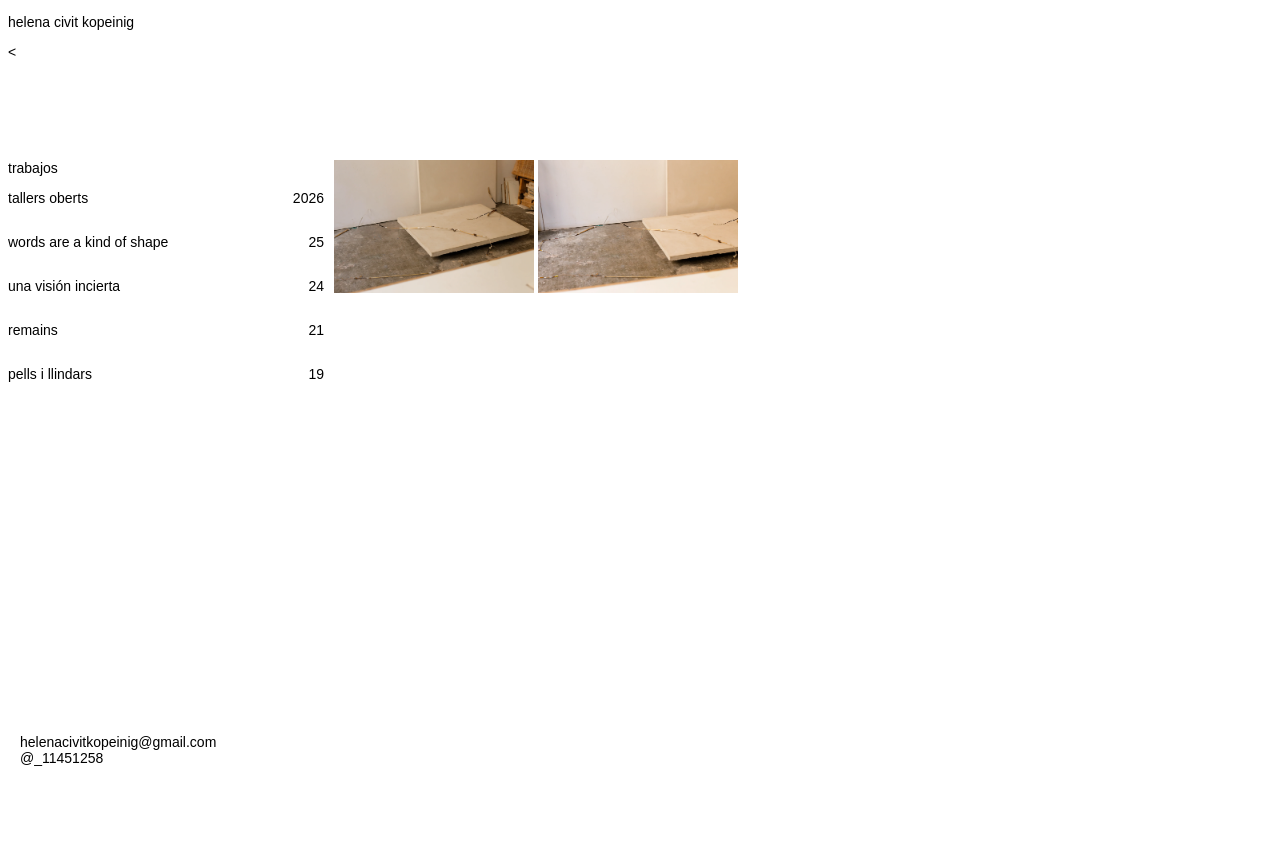
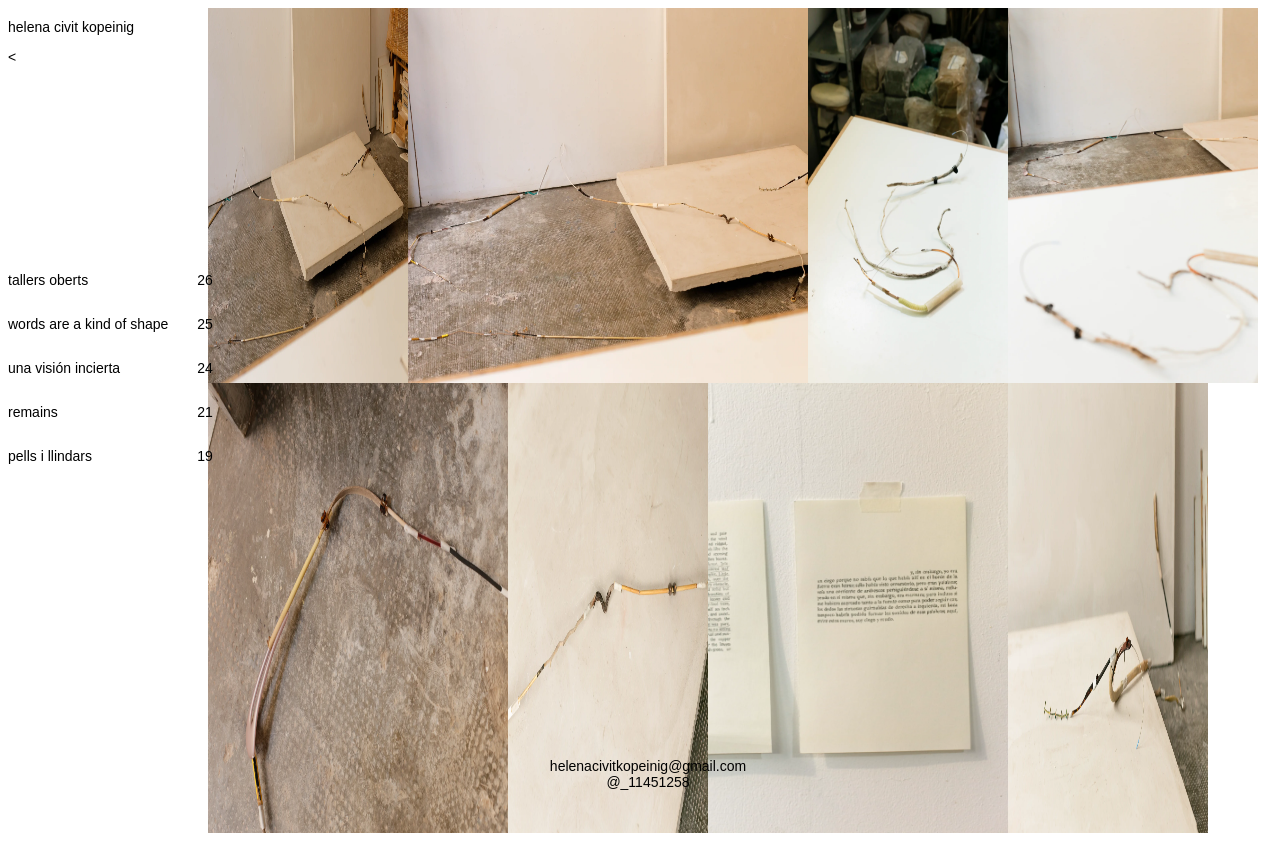
Before and after one commit to helenacivit/web, a plain HTML site: page trabajos.html in a window 1280 px wide. Before the commit the page ends 800 px from the top, so only its background shows below. Drawn offline with Linux system fonts and the light colour scheme.

Commit message:
composicion imagenes

```diff
--- a/estilo.css
+++ b/estilo.css
@@ -5,28 +5,43 @@ body {
   font-size: 14px;
   font-weight: normal;
 
+  /* p {
+      line-height: 70%;
+    } */
+
   /* header */
 
   header {
-    margin-bottom: 100px;
+    position: fixed;
+    top: 5px;
   }
 
-  /* columnas */
 
+  /* columna izq */
 
- main {
+  #linktree {
+    margin-top: 150px;
+  }
+
+  main {
+
     display: flex;
     flex-direction: row;
     flex-wrap: wrap;
- }
-
+  }
 
   #sidebar {
-    width: 25%;
+    width: 16%;
     min-width: 200px;
-    margin-right: 10px;
+    margin-top: 250px;
+    margin-right: 100px;
+    position: fixed;
   }
 
+  article {
+    display: flex;
+    justify-content: space-between;
+  }
 
 
   /* links */
@@ -42,20 +57,26 @@ body {
 
   a:hover {
     color: #982b00;
-    text-decoration: underline;
+    /* text-decoration: underline; */
   }
 
   a:focus-visible {
     outline: 2px solid;
   }
 
-  /* listas */
 
-  ul {
-    list-style-type: none;
-    padding-top: 50px;
-    padding-left: 0px;
+
+  /* columna principal */
+
+  #principal {
+    margin-left: 200px;
+    text-align: end;
+    display: flex;
+    flex-direction: row;
+    flex-wrap: wrap;
   }
+
+
 
   /* imagen */
 
@@ -66,13 +87,12 @@ body {
 }
 
 
-article {
+footer {
   display: flex;
-  justify-content: space-between;
+  flex-direction: column;
+  align-items: center;
+  position: fixed;
+  bottom: 10px;
+  width: 100%;
+
 }
-
-footer {
-  position: fixed;
-  bottom: 20px;
-  left: 20px;
-}
--- a/trabajos.html
+++ b/trabajos.html
@@ -19,10 +19,9 @@
 
     <main>
         <div id="sidebar">
-            <a href="trabajos.html">trabajos</a>
                 <article>
                     <p>tallers oberts</p>
-                <p style="text-align: right;">2026</p>
+                    <p style="text-align: right;">26</p>
                 </article>
                 <article>
                     <p>words are a kind of shape</p>
@@ -43,16 +42,22 @@
         </div>
         <div id="principal">
             <img src="img/tops26-1.webp" alt="instalacion en el taller" width="200px">
-            <img src="img/tops26-5.webp" alt="instalacion en el taller" width="200px">
+            <img src="img/tops26-5.webp" alt="instalacion en el taller" width="400px">
+            <img src="img/tops26-4.webp" alt="instalacion en el taller" width="200px">
+            <img src="img/tops26-7.webp" alt="instalacion en el taller" width="250px">
+            <img src="img/tops26-14.webp" alt="instalacion en el taller" width="300px">
+            <img src="img/tops26-10.webp" alt="instalacion en el taller" width="200px">
+            <img src="img/tops26-18.webp" alt="instalacion en el taller" width="300px">
+            <img src="img/tops26-11.webp" alt="instalacion en el taller" width="200px">
         </div>
 
     </main>
 
     <footer>
-        <ul>
-            <li><a href="mailto: helenacivitkopeinig@gmail.com">helenacivitkopeinig@gmail.com</a></li>
-            <li><a href="https://www.instagram.com/_11451258/">@_11451258</a></li>
-        </ul>
+
+        <a href="mailto: helenacivitkopeinig@gmail.com">helenacivitkopeinig@gmail.com</a>
+        <a href="https://www.instagram.com/_11451258/">@_11451258</a>
+
     </footer>
 
 </body>
```
Also changed, not shown: index.html (+8 -8 lines), 2 other files. Lines whose indentation alone changed are shown as unchanged.
